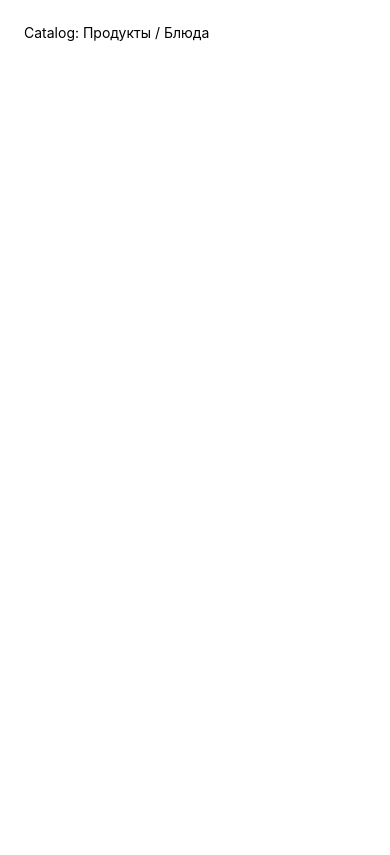
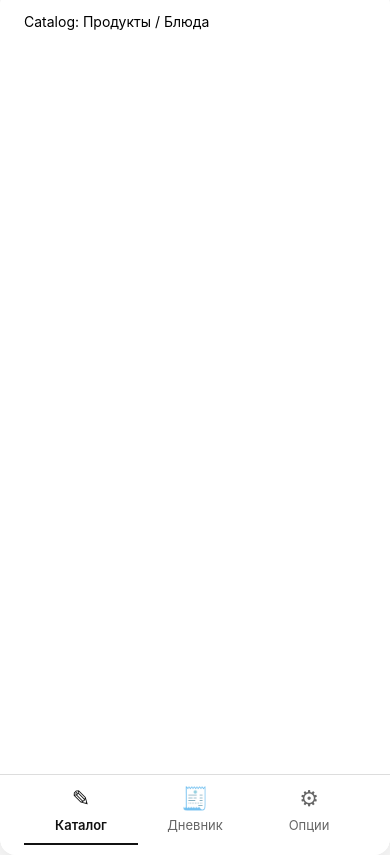
Before and after one commit to jevtam/FKUCalculator, a React Native app: screen / in a window 390 px wide. Built offline with nearby package versions, Linux system fonts and the light colour scheme.

Commit message:
navigation bar is done

```diff
--- a/package.json
+++ b/package.json
@@ -12,7 +12,9 @@
     "expo": "~54.0.33",
     "expo-status-bar": "~3.0.9",
     "react": "19.1.0",
-    "react-native": "0.81.5"
+    "react-dom": "19.1.0",
+    "react-native": "0.81.5",
+    "react-native-web": "^0.21.0"
   },
   "devDependencies": {
     "@types/react": "~19.1.0",
--- a/src/app/App.tsx
+++ b/src/app/App.tsx
@@ -1,6 +1,11 @@
 import React from "react";
-import { CatalogScreen } from "../screens";
+import AppShell from "./AppShell";
+import { WebAppContainer } from "../shared/ui/WebAppContainer";
 
 export default function App() {
-  return <CatalogScreen />;
+  return (
+    <WebAppContainer>
+      <AppShell />
+    </WebAppContainer>
+  );
 }
--- /dev/null
+++ b/src/app/AppShell.tsx
@@ -0,0 +1,31 @@
+import React, { useMemo, useState } from "react";
+import { View } from "react-native";
+import { CatalogScreen, DiaryScreen, OptionsScreen } from "../screens";
+import { BottomNav } from "../shared/ui/BottomNav";
+
+export type RouteKey = "catalog" | "diary" | "options";
+
+export default function AppShell() {
+  const [route, setRoute] = useState<RouteKey>("catalog");
+
+  const Screen = useMemo(() => {
+    switch (route) {
+      case "catalog":
+        return <CatalogScreen />;
+      case "diary":
+        return <DiaryScreen />;
+      case "options":
+        return <OptionsScreen />;
+      default:
+        return <CatalogScreen />;
+    }
+  }, [route]);
+
+  return (
+    <View style={{ flex: 1 }}>
+      <View style={{ flex: 1 }}>{Screen}</View>
+
+      <BottomNav active={route} onChange={setRoute} />
+    </View>
+  );
+}
--- /dev/null
+++ b/src/shared/ui/BottomNav/BottomNav.tsx
@@ -0,0 +1,88 @@
+import React from "react";
+import { Pressable, StyleSheet, Text, View } from "react-native";
+import { colors, spacing, typography } from "../../theme";
+import type { RouteKey } from "../../../app/AppShell";
+
+type Props = {
+  active: RouteKey;
+  onChange: (next: RouteKey) => void;
+};
+
+const items: Array<{ key: RouteKey; label: string; icon: string }> = [
+  { key: "catalog", label: "Каталог", icon: "✎" },
+  { key: "diary", label: "Дневник", icon: "🧾" },
+  { key: "options", label: "Опции", icon: "⚙" },
+];
+
+export function BottomNav({ active, onChange }: Props) {
+  return (
+    <View style={styles.wrap}>
+      {items.map((it) => {
+        const isActive = it.key === active;
+        return (
+          <Pressable
+            key={it.key}
+            onPress={() => onChange(it.key)}
+            style={styles.item}
+          >
+            <Text style={[styles.icon, isActive && styles.iconActive]}>
+              {it.icon}
+            </Text>
+            <Text style={[styles.label, isActive && styles.labelActive]}>
+              {it.label}
+            </Text>
+            {isActive ? (
+              <View style={styles.underline} />
+            ) : (
+              <View style={styles.underlineGhost} />
+            )}
+          </Pressable>
+        );
+      })}
+    </View>
+  );
+}
+
+const styles = StyleSheet.create({
+  wrap: {
+    flexDirection: "row",
+    borderTopWidth: 1,
+    borderTopColor: colors.border,
+    paddingTop: spacing.sm,
+    paddingBottom: spacing.sm,
+    paddingHorizontal: spacing.lg,
+    backgroundColor: colors.bg,
+  },
+  item: {
+    flex: 1,
+    alignItems: "center",
+    gap: 6,
+  },
+  icon: {
+    fontSize: 22,
+    color: colors.muted,
+  },
+  iconActive: {
+    color: colors.text,
+  },
+  label: {
+    fontSize: typography.small,
+    color: colors.muted,
+  },
+  labelActive: {
+    color: colors.text,
+    fontWeight: "600",
+  },
+  underline: {
+    height: 2,
+    alignSelf: "stretch",
+    backgroundColor: colors.text,
+    marginTop: 4,
+  },
+  underlineGhost: {
+    height: 2,
+    alignSelf: "stretch",
+    backgroundColor: "transparent",
+    marginTop: 4,
+  },
+});
--- /dev/null
+++ b/src/shared/ui/BottomNav/index.ts
@@ -0,0 +1 @@
+export * from "./BottomNav";
--- /dev/null
+++ b/src/shared/ui/WebAppContainer.tsx
@@ -0,0 +1,38 @@
+import React from "react";
+import { Platform, StyleSheet, View } from "react-native";
+
+type Props = {
+  children: React.ReactNode;
+};
+
+export function WebAppContainer({ children }: Props) {
+  //web only
+  if (Platform.OS !== "web") {
+    return <>{children}</>;
+  }
+
+  return (
+    <View style={styles.page}>
+      <View style={styles.device}>{children}</View>
+    </View>
+  );
+}
+
+const styles = StyleSheet.create({
+  page: {
+    flex: 1,
+    alignItems: "center",
+    justifyContent: "center",
+    backgroundColor: "#f2f2f2", //фон
+  },
+
+  device: {
+    width: 390,              //iphone 12/13/14
+    maxWidth: "100%",
+    aspectRatio: 9 / 20,     //1080x2400
+    backgroundColor: "#fff",
+    borderRadius: 16,
+    overflow: "hidden",
+    boxShadow: "0 10px 40px rgba(0,0,0,0.15)",
+  } as any, //boxShadow - web only
+});
```
Also changed, not shown: 1 other file (tests, documents, lock files or other folders).
